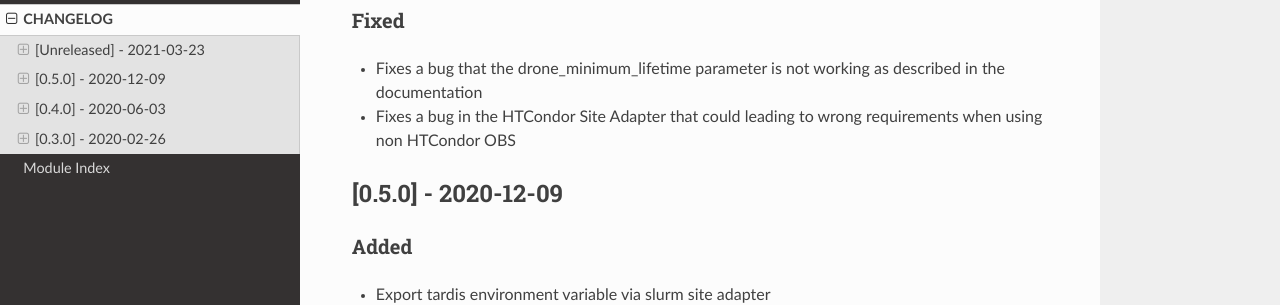
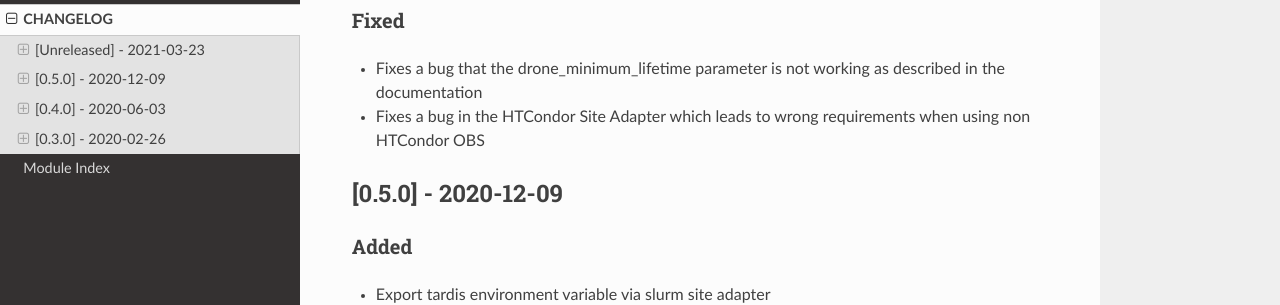
Before and after one commit to MatterMiners/tardis, a Sphinx documentation site: the page built from docs/source/changelog.rst, in a window 1280 px wide and 900 px high. Shown: the part 307-612 px from the top of the window. Built offline with Sphinx 7.4.7 and the Read the Docs theme 2.0.0, drawn with Linux system fonts in a browser that asks for light colours.

Commit message:
Fix typo in changelog
Co-authored-by: Max Fischer <maxfischer2781@gmail.com>

```diff
--- a/docs/source/changelog.rst
+++ b/docs/source/changelog.rst
@@ -18,7 +18,7 @@ Fixed
 -----
 
 * Fixes a bug that the drone_minimum_lifetime parameter is not working as described in the documentation
-* Fixes a bug in the HTCondor Site Adapter that could leading to wrong requirements when using non HTCondor OBS
+* Fixes a bug in the HTCondor Site Adapter which leads to wrong requirements when using non HTCondor OBS
 
 [0.5.0] - 2020-12-09
 ====================
--- a/docs/source/changes/173.fix_meta_data_translation_htcondor.yaml
+++ b/docs/source/changes/173.fix_meta_data_translation_htcondor.yaml
@@ -1,5 +1,5 @@
 category: fixed
-summary: "Fixes a bug in the HTCondor Site Adapter that could leading to wrong requirements when using non HTCondor OBS"
+summary: "Fixes a bug in the HTCondor Site Adapter which leads to wrong requirements when using non HTCondor OBS"
 description: |
   The HTCondor Site Adapter takes a wrong `machine_meta_data_translation_mapping` into account in some circumstances.
   Due to a bug introduced in #157, the HTCondor Site Adapter uses the `machine_meta_data_translation_mapping` of the
```
